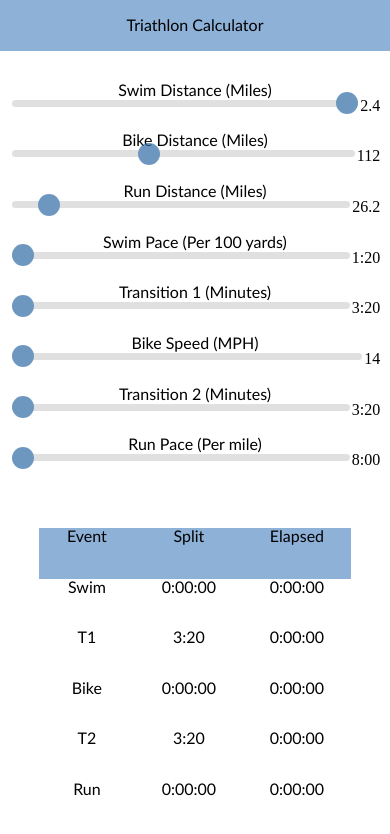
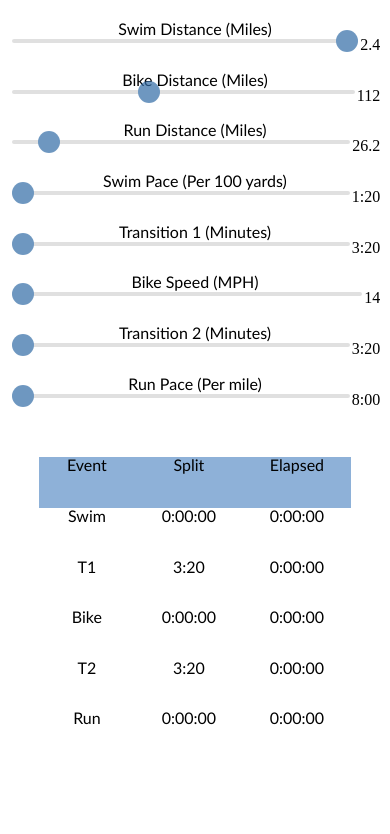
Before and after one commit to rgmemory/tricalc, a React (Create React App) app: page / in a window 390 px wide. Shown: the top 834 px of the page. Built offline with nearby package versions, Linux system fonts and the light colour scheme.

Commit message:
mobile css changes

```diff
--- a/src/App.css
+++ b/src/App.css
@@ -8,12 +8,12 @@
 }
 
 .top {
-  padding-top: 10px;
+  /* padding-top: 5px; */
   height: 53vh;
   display: flex;
   justify-content: center;
   align-items: center;
-  padding-bottom: 10px;
+  padding-bottom: 5px;
 }
 
 .top-container {
@@ -126,3 +126,25 @@ table tr td {
   background: #326ca6;
   cursor: pointer;
 }
+
+
+@media(max-width: 600px){
+  .title{
+    display: none;
+  }
+
+  .top{
+    padding-bottom: 0px;
+  }
+
+  .slider{
+    height: 4px;
+  }
+
+
+
+  /* table tr th {
+    height: 600px;
+    background-color: red;
+  } */
+}
```
